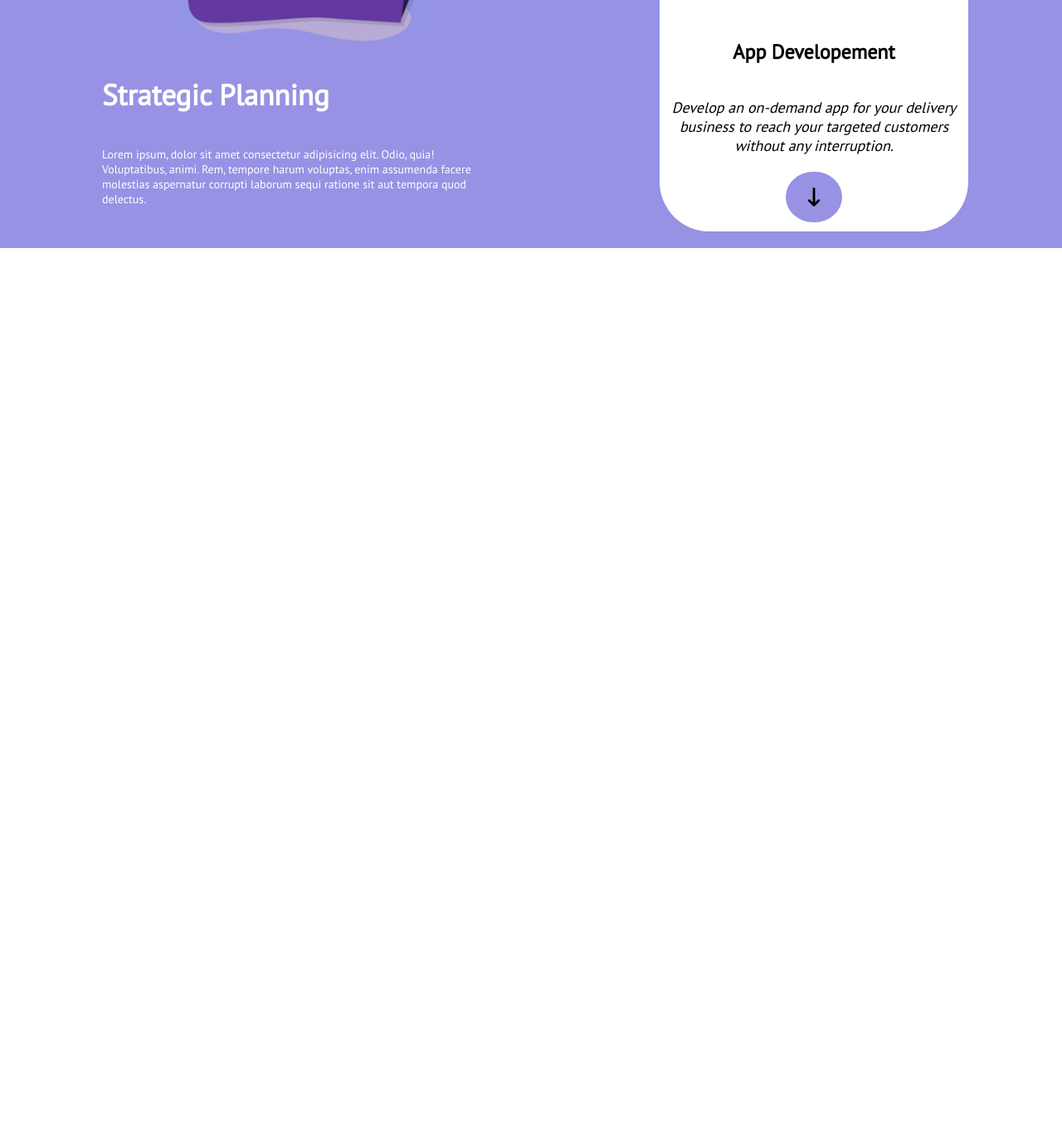
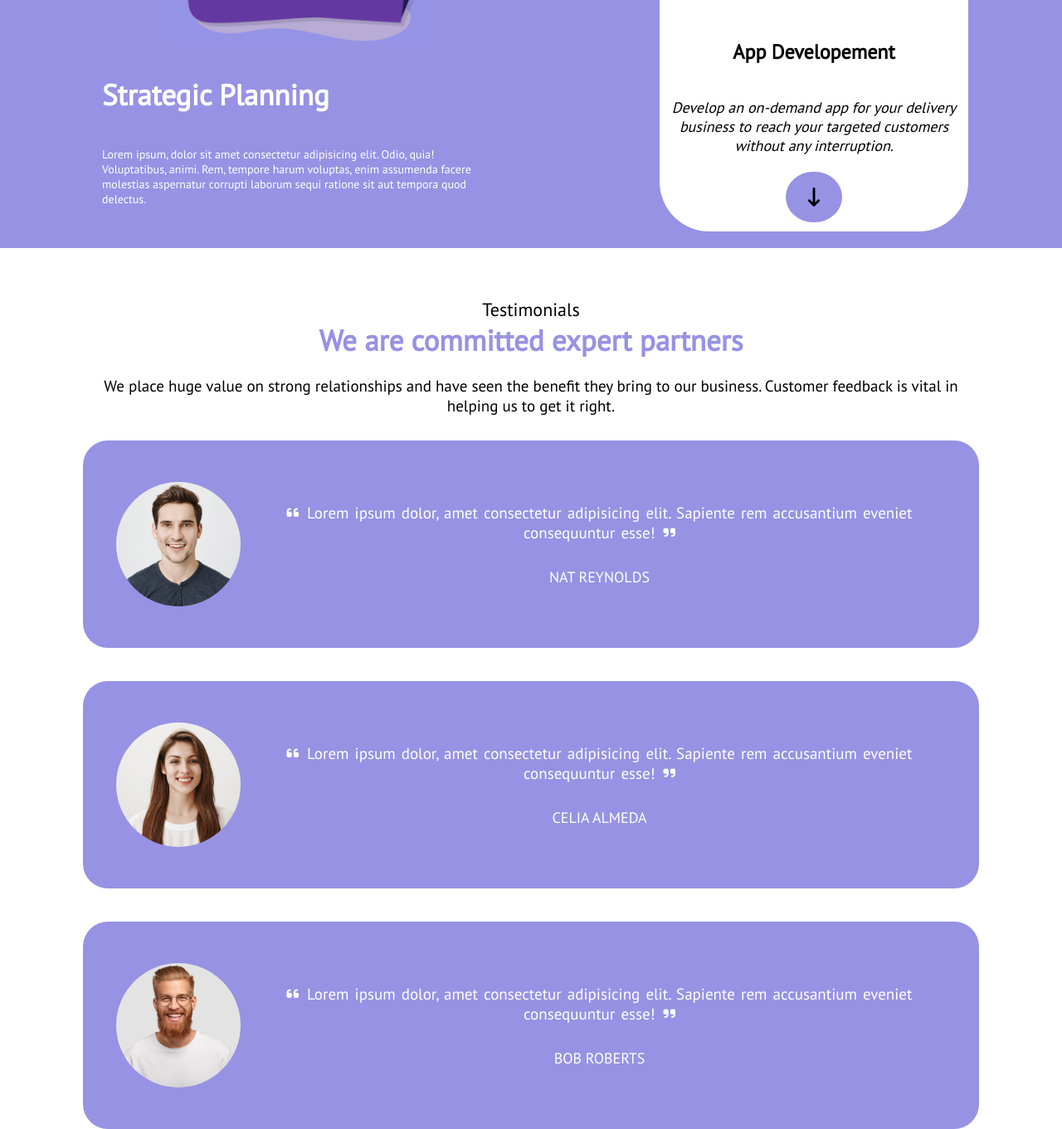
Before and after one commit to MartinaAmbrosini/htmlcss-responsive-layout, a plain HTML site: page index.html in a window 1280 px wide. Shown: the part 1094-2455 px from the top of the page at 83% size. Before the commit the page ends 1393 px from the top, so only its background shows below. Drawn offline with Linux system fonts and the light colour scheme; files that its build step writes are made by us from their sources.

Commit message:
finiti customer tutte versioni

```diff
--- a/css/style.css
+++ b/css/style.css
@@ -209,6 +209,57 @@ li {
     border-radius: 100%;
 }
 
+.partners {
+    height: 1000px;
+    /* background-color: #0084fd; */
+    padding: 60px;
+
+}
+
+.partners_container {
+    /* height: 300px; */
+    /* background-color: burlywood; */
+    width: 350px;
+    margin: 0 auto;
+    display: flex;
+    flex-direction: column;
+    justify-content: space-between;
+    text-align: center;
+}
+
+.customer {
+    height: 500px;
+    background-color: #9792e4;
+    border-radius: 30px;
+    display: flex;
+    flex-direction: column;
+    justify-content: space-between;
+    padding: 40px 40px;
+    width: 350px;
+    margin: 0 auto;
+    margin-bottom: 40px;
+}
+
+.customer_img {
+    height: 210px;
+    /* background-color: aliceblue; */
+    border-radius: 100%;
+    background-image: url("../img/testimonial1.jpg");
+    background-size: cover;
+    background-repeat: no-repeat;
+    background-position: center;
+    width:200px;
+    margin: 0 auto;
+}
+
+#customer2 {
+    background-image: url("../img/testimonial2.jpg");
+}
+
+#customer3 {
+    background-image: url("../img/testimonial3.jpg");
+}
+
 /* versione tablet */
 
 @media all and (min-width: 768px) {
@@ -237,7 +288,20 @@ li {
         margin: 20px auto;
     }
 
+    .customer {
+        flex-direction: row;
+        justify-content: space-between;
+        width: 720px;
+        height: 250px;
+        align-items: center;
+    }
 
+    .customer_img {
+        aspect-ratio: 1/1;
+        width: 150px;
+        height: 150px;
+        margin-right: 15px;
+    }
 }
 
 /* versione desktop */
@@ -295,4 +359,12 @@ li {
     #planning2 {
         width:30%;
     }
+
+    .partners_container {
+        width: 1080px;
+    }
+
+    .customer {
+        width: 1080px;
+    }
 }
--- a/index.html
+++ b/index.html
@@ -155,6 +155,43 @@
                 </div> <!--end planning text-->
             </div> <!--end planning container-->
         </div> <!--end planning-->
+        <div class="partners">
+            <div class="partners_container" style="font-size: 22px; margin-bottom: 30px;">
+                <div class="testimonials">
+                    <p>Testimonials</p>
+                </div> <!--end testimonials-->
+                <div class="committed_partners" style="font-weight: bolder; color: #9792e4; font-size: 35px; margin-bottom: 20px;">
+                    <p>We are committed expert partners</p>
+                </div>
+                <div class="partners_paragrafo" style="font-size: 19px;">
+                    <p>We place huge value on strong relationships and have seen the benefit they bring to our business. Customer feedback is vital in helping us to get it right.</p>
+                </div>
+            </div> <!--end partners container-->
+            <div class="customer">
+                <div class="customer_img">
+                </div>
+                <div class="quote">
+                    <p style="font-size: 19px; color: white; text-align: center; word-spacing: 2px; margin-bottom: 30px;"><span><i class="fa-solid fa-quote-left fa-sm" style="color: #ffffff; margin-right: 10px;"></i></span>Lorem ipsum dolor, amet consectetur adipisicing elit. Sapiente rem accusantium eveniet consequuntur esse!<span><i class="fa-solid fa-quote-right fa-sm" style="color: #ffffff; margin-left: 10px;"></i></span></p>
+                    <p style="color: white; text-align: center; font-size: 18px;">NAT REYNOLDS</p>
+                </div> <!--end quote-->
+            </div> <!--end customer-->
+            <div class="customer">
+                <div id="customer2" class="customer_img">
+                </div>
+                <div class="quote">
+                    <p style="font-size: 19px; color: white; text-align: center; word-spacing: 2px; margin-bottom: 30px;"><span><i class="fa-solid fa-quote-left fa-sm" style="color: #ffffff; margin-right: 10px;"></i></span>Lorem ipsum dolor, amet consectetur adipisicing elit. Sapiente rem accusantium eveniet consequuntur esse!<span><i class="fa-solid fa-quote-right fa-sm" style="color: #ffffff; margin-left: 10px;"></i></span></p>
+                    <p style="color: white; text-align: center; font-size: 18px;">CELIA ALMEDA</p>
+                </div> <!--end quote-->
+            </div> <!--end customer-->
+            <div class="customer">
+                <div id="customer3" class="customer_img">
+                </div>
+                <div class="quote">
+                    <p style="font-size: 19px; color: white; text-align: center; word-spacing: 2px; margin-bottom: 30px;"><span><i class="fa-solid fa-quote-left fa-sm" style="color: #ffffff; margin-right: 10px;"></i></span>Lorem ipsum dolor, amet consectetur adipisicing elit. Sapiente rem accusantium eveniet consequuntur esse!<span><i class="fa-solid fa-quote-right fa-sm" style="color: #ffffff; margin-left: 10px;"></i></span></p>
+                    <p style="color: white; text-align: center; font-size: 18px;">BOB ROBERTS</p>
+                </div> <!--end quote-->
+            </div> <!--end customer-->
+        </div> <!--partners-->
     </main> <!--end main-->
 </body>
 </html>
```
